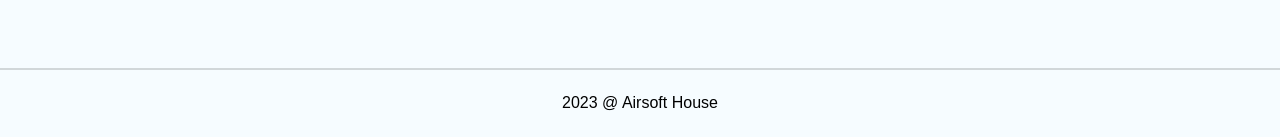
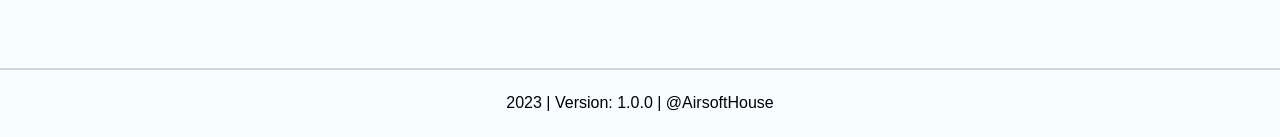
Before and after one commit to DevVitorSantos/airsoftCrud, a React (Vite) app: page /login in a window 1280 px wide. Shown: the part 660-797 px from the top of the page. Built offline with nearby package versions, Linux system fonts and the light colour scheme; no server answers.

Commit message:
fix footer and add copyright

```diff
--- a/index.html
+++ b/index.html
@@ -5,7 +5,7 @@
     <link rel="icon" type="image/svg+xml"
       href="https://www.vitoriaparkshopping.com/wp-content/uploads/2020/01/logo-airsoft.png" />
     <meta name="viewport" content="width=device-width, initial-scale=1.0" />
-    <title>Airsoft Crud </title>
+    <title>Airsoft House </title>
   </head>
   <body>
     <div id="root"></div>
--- a/src/components/Footer.css
+++ b/src/components/Footer.css
@@ -5,4 +5,5 @@
   justify-content: center;
   align-items: center;
   padding: .5em 2em;
+  flex-direction: column;
 }
--- a/src/components/Footer.jsx
+++ b/src/components/Footer.jsx
@@ -5,7 +5,8 @@
 const Footer = () => {
   return (
     <div className='footer-container'>
-      <p>2023 @ Airsoft House</p>
+      <p>2023 | Version: 1.0.0 | @AirsoftHouse</p>
+
     </div>
   )
 }
```
